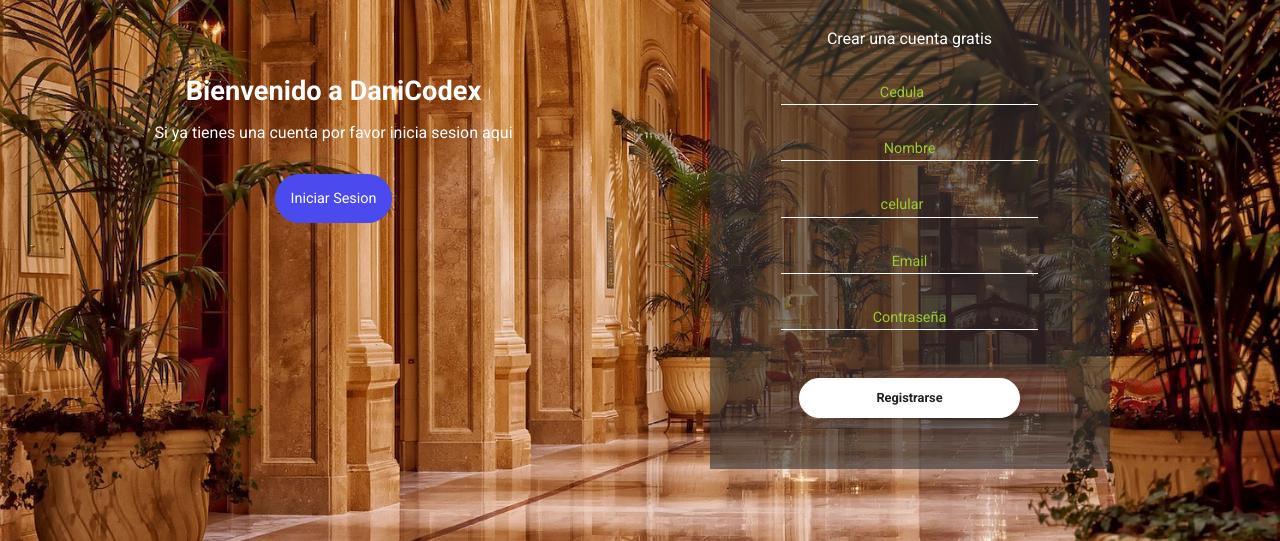
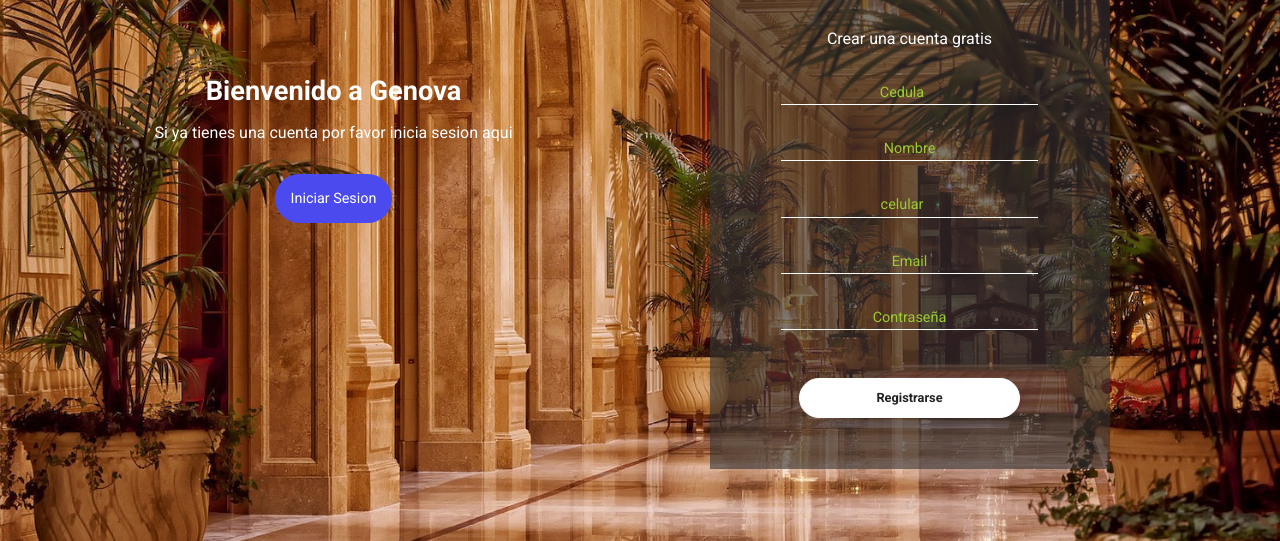
Before and after one commit to karenlorod/mintic-ciclo3, a plain HTML site: page login_registro.html in a window 1280 px wide. Shown: the part 259-800 px from the top of the page. Drawn offline with nearby package versions, Linux system fonts and the light colour scheme.

Commit message:
agregue el nombre del hotel

```diff
--- a/login_registro.html
+++ b/login_registro.html
@@ -15,7 +15,7 @@
     <div class="container-form sign-up">
         <div class="welcome-back">
             <div class="message">
-                <h2>Bienvenido a DaniCodex</h2>
+                <h2>Bienvenido a Genova</h2>
                 <p>Si ya tienes una cuenta por favor inicia sesion aqui</p>
                 <button class="sign-up-btn">Iniciar Sesion</button>
             </div>
```
